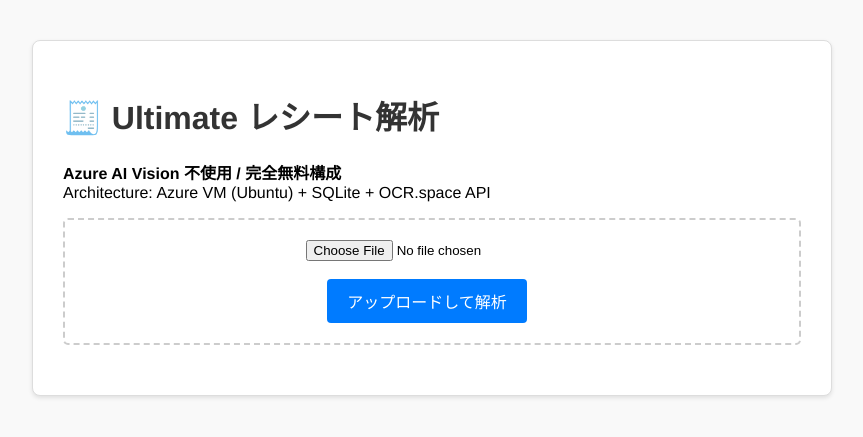
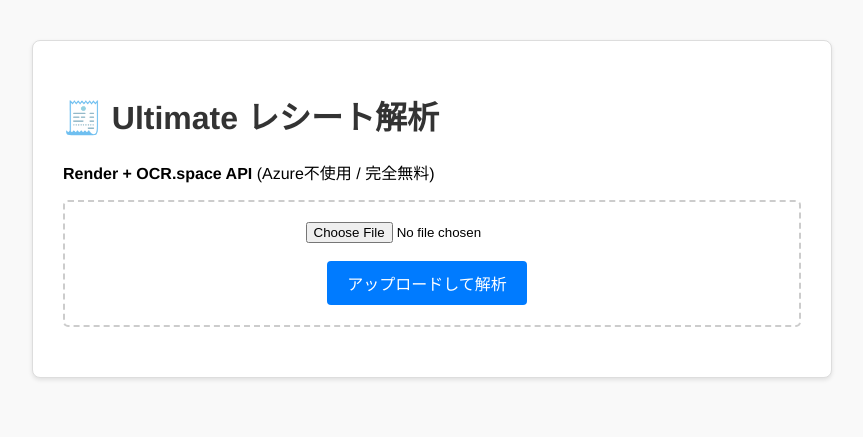
Before and after one commit to 24jn0410/receipt-ocr-render, a Flask app: page / in a window 1280 px wide. Shown: the top 437 px of the page, without its empty margins (208-1071 px from the left). Run offline with Flask 3, Linux system fonts and the light colour scheme.

Commit message:
Update index.html

```diff
--- a/templates/index.html
+++ b/templates/index.html
@@ -21,8 +21,7 @@
 <body>
     <div class="container">
         <h1>🧾 Ultimate レシート解析</h1>
-        <p><strong>Azure AI Vision 不使用 / 完全無料構成</strong><br>
-        Architecture: Azure VM (Ubuntu) + SQLite + OCR.space API</p>
+        <p><strong>Render + OCR.space API</strong> (Azure不使用 / 完全無料)</p>
 
         <div class="upload-area">
             <form method="post" enctype="multipart/form-data">
@@ -42,12 +41,13 @@
                         <th>価格</th>
                     </tr>
                 </thead>
-               <tbody>
-                {% for item in data.receipt_items %}  <tr>
-                    <td>{{ item.name }}</td>
-                    <td>¥{{ item.price }}</td>
-                </tr>
-                {% endfor %}
+                <tbody>
+                    {% for item in data.receipt_items %}
+                    <tr>
+                        <td>{{ item.name }}</td>
+                        <td>¥{{ item.price }}</td>
+                    </tr>
+                    {% endfor %}
                     <tr style="font-weight: bold; background: #eef;">
                         <td>合計</td>
                         <td>¥{{ data.total }}</td>
```
